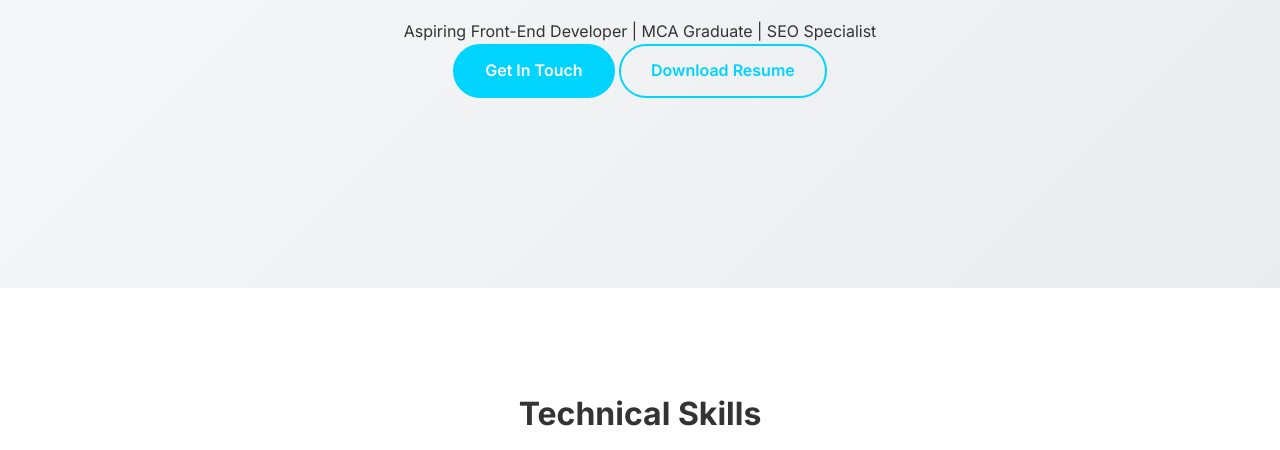
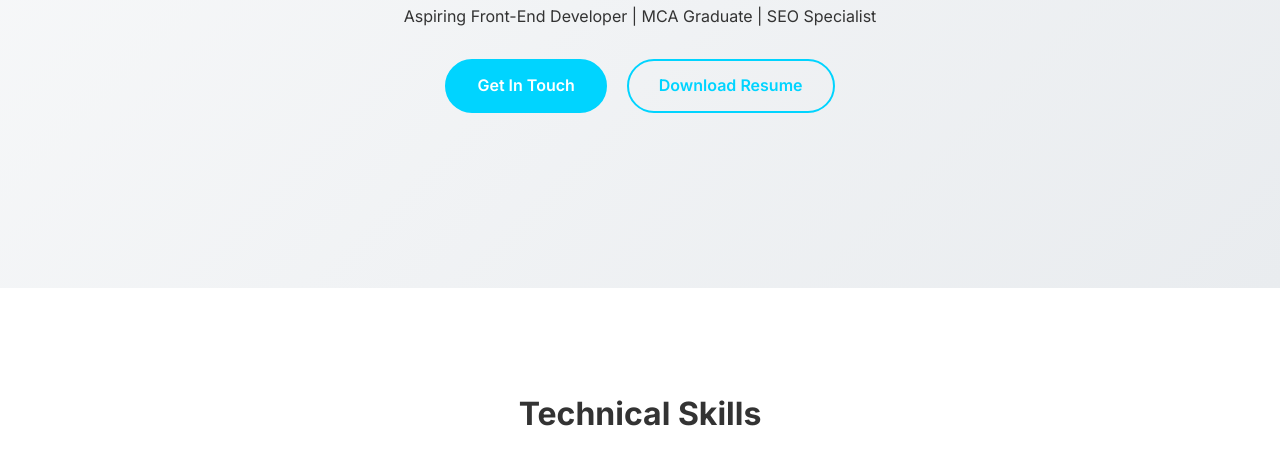
Before and after one commit to nooreyasmine/web-development, a plain HTML site: page index.html in a window 1280 px wide. Shown: the part 350-800 px from the top of the page. Drawn offline with Linux system fonts and the light colour scheme.

Commit message:
Update index.html

```diff
--- a/index.html
+++ b/index.html
@@ -20,13 +20,16 @@
         </ul>
     </nav>
 
-    <!-- Hero Section -->
+   <!-- Hero Section -->
     <header class="hero">
         <div class="hero-content">
             <h1>Hi, I'm <span class="highlight">Shaik Noore Yasmine</span></h1>
             <p>Aspiring Front-End Developer | MCA Graduate | SEO Specialist</p>
-            <a href="#contact" class="btn-primary">Get In Touch</a>
-             <a href="resume.pdf" class="btn-secondary" download>Download Resume</a>
+            <!-- Wrap buttons in this div -->
+            <div class="hero-btns">
+                <a href="#contact" class="btn-primary">Get In Touch</a>
+                <a href="resume.pdf" class="btn-secondary" download>Download Resume</a>
+            </div>
         </div>
     </header>
 
```
